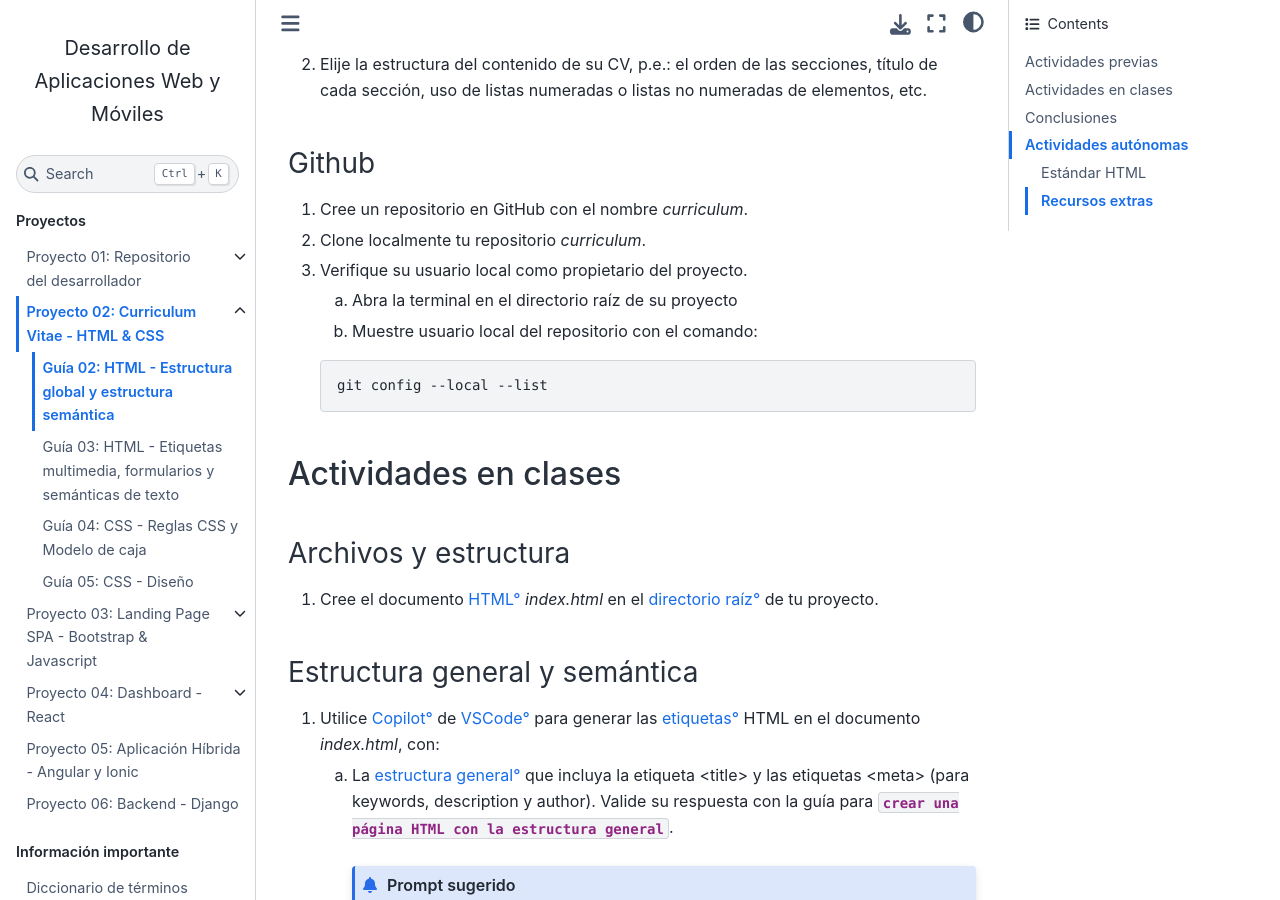
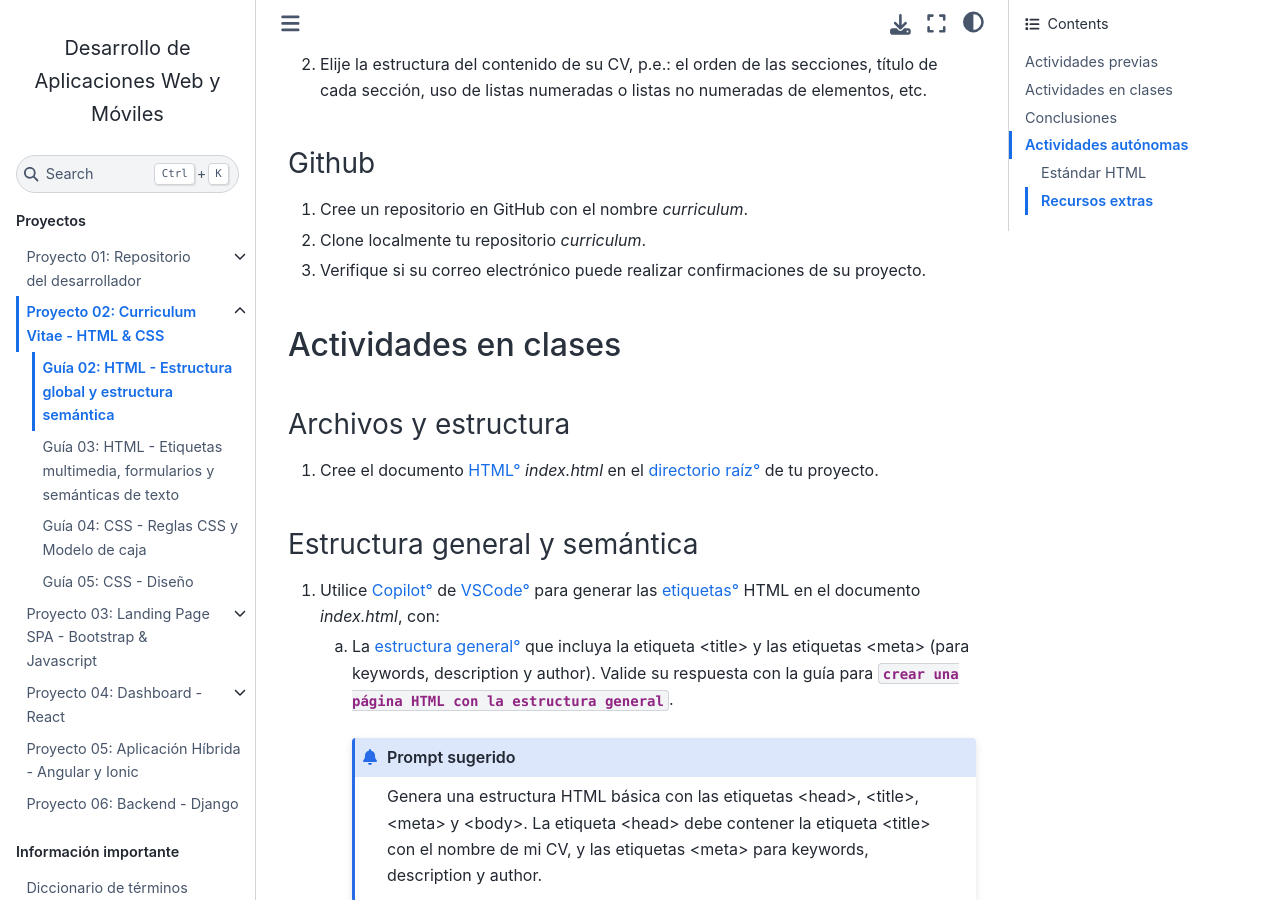
Before and after one commit to DAWMFIEC/DAWM-AI, a Sphinx documentation site: the page built from docs/source/guias/guia02.rst, in a window 1280 px wide and 900 px high, scrolled down 511 px. Built offline with Sphinx 7.4.7 and the Sphinx Book theme 1.1.4, drawn with Linux system fonts in a browser that asks for light colours; comment, search, counter and statistics services are not loaded.

Commit message:
verificación

```diff
--- a/docs/source/guias/guia02.rst
+++ b/docs/source/guias/guia02.rst
@@ -26,14 +26,7 @@ Github
 
 1. Cree un repositorio en GitHub con el nombre *curriculum*.
 2. Clone localmente tu repositorio *curriculum*.
-3. Verifique su usuario local como propietario del proyecto.
-
-   a) Abra la terminal en el directorio raíz de su proyecto
-   b) Muestre usuario local del repositorio con el comando:
-
-   .. code-block:: bash
-
-      git config --local --list
+3. Verifique si su correo electrónico puede realizar confirmaciones de su proyecto.
 
 Actividades en clases
 =====================
```
